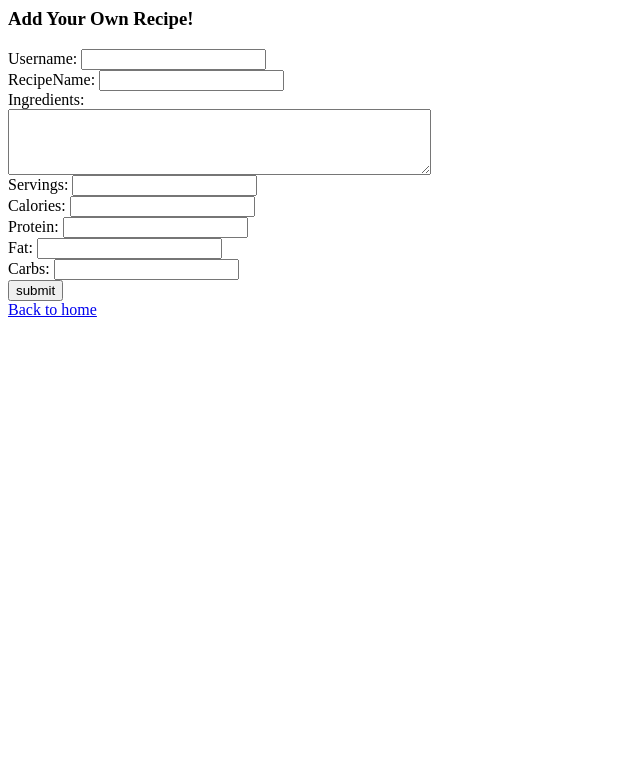
After one commit to CharliePenner/Group11, a Flask app: page /addRecipe in a window 1280 px wide. The commit adds this page. Shown: the top 783 px of the page, without its empty margins (0-640 px from the left). Run offline with Flask 3, Linux system fonts and the light colour scheme.

Commit message:
progress on adding a recipe

```diff
--- a/app.py
+++ b/app.py
@@ -86,5 +86,34 @@ def handle_register_request():
     finally:
         con.close()
 
+@app.route('/addRecipe', methods=['GET', 'POST'])
+def addRecipe():
+    return render_template('add_recipe.html')
+
+"""def handle_add_recipe_request():
+    con = create_connection(database)
+
+    try:
+        recipe_name = request.form['Recipe Name']
+        recipe_ingredients = request.form['Recipe Ingredients'].splitlines()
+        recipe_servings = request.form['Servings']
+        recipe_calories = request.form["Calories"]
+        recipe_protein = request.form["Protein"]
+        recipe_fat = request.form["Fat"]
+        recipe_carbs = request.form["Carbs"]
+
+        cursor = con.cursor()
+        cursor.execute("INSERT INTO recipes (recipe_name, recipe_ingredients, recipe_instructions) VALUES (?, ?, ?, ?)",
+                       (recipe_name, recipe_ingredients, recipe_instructions))
+        con.commit()
+        print(f"Recipe {recipe_name} added successfully!")
+        return render_template('user_page.html')
+    except Exception as e:
+        print(f"Error: {str(e)}")
+        con.rollback()
+        return render_template("add_recipe.html", error="An error occurred during recipe addition")
+    finally:
+        con.close()"""
+
 if __name__ == '__main__':
     app.run(debug = True)
--- /dev/null
+++ b/templates/add_recipe.html
@@ -0,0 +1,36 @@
+<html>
+   <body>
+
+      <form action = "{{ url_for('addRecipe') }}" method = "POST">
+         <h3>Add Your Own Recipe!</h3>
+         Username:
+         <input type = "text" name = "Username" ></br>
+
+         RecipeName:
+         <input type = "text"  name = "Recipe Name" ><br>
+
+         <label for="ingredients">Ingredients:</label><br>
+         <textarea id="ingredients" name="ingredients" rows="4" cols="50"></textarea><br>
+
+         Servings:
+         <input type = "int" name = "Servings" /><br>
+
+         Calories:
+         <input type = "int" name = "Calories" /><br>
+
+         Protein:
+         <input type = "int" name = "Protein" /><br>
+
+         Fat:
+         <input type = "int" name = "Fat" /><br>
+
+         Carbs:
+         <input type = "int" name = "Carbs" /><br>
+
+        <input type = "submit" value = "submit" /><br>
+
+         <a href="/">Back to home</a>
+      </form>
+
+   </body>
+</html>
--- a/templates/user_page.html
+++ b/templates/user_page.html
@@ -37,6 +37,7 @@
             <input type="text" name="Ingredient"></br>
             <input type="submit" value="Search">
         </form>
+        <p><a href="/addRecipe">Add a Recipe!</a></p>
     {% endif %}
 
     <p><a href="/">Go Home</a></p>
```
Also changed, not shown: Users.py (+16 -0 lines).
